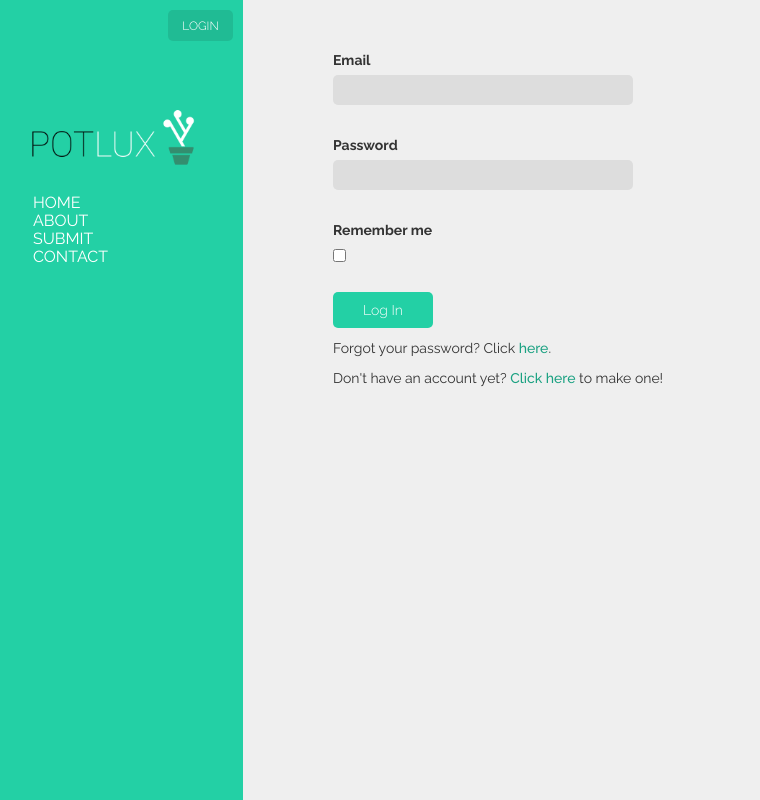
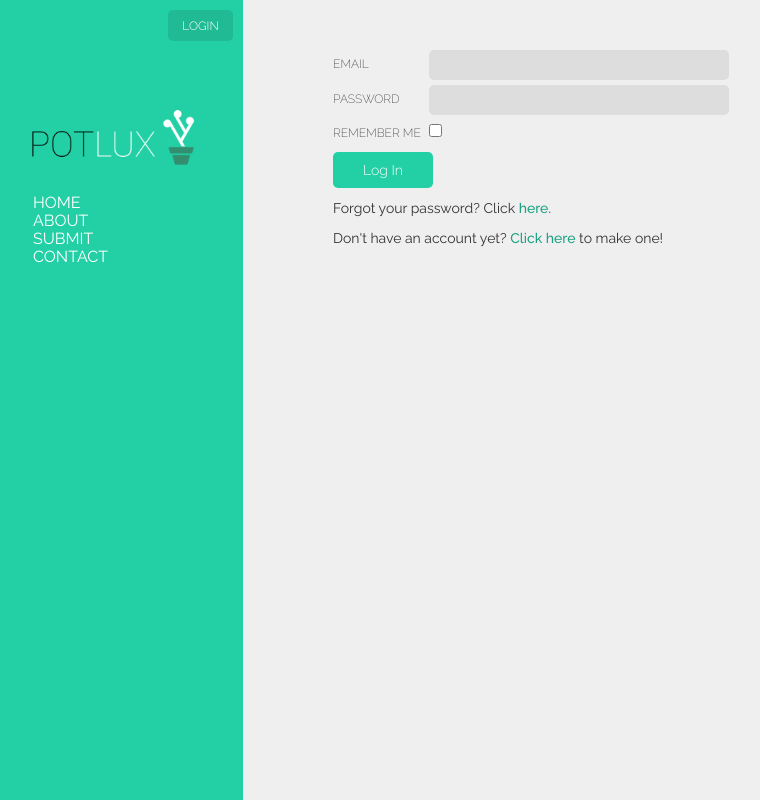
Before and after one commit to potlux/potlux, a Flask app: page /login in a window 1280 px wide. Shown: the whole page, without its empty margins (7-767 px from the left). Run offline with Flask 2, Linux system fonts and the light colour scheme; parts of the project's set-up code (start-up, migrations or seed data) failed here and were passed over; some libraries are stand-ins or nearby versions.

Commit message:
styling for login

```diff
--- a/potlux/static/resources/css/custom.css
+++ b/potlux/static/resources/css/custom.css
@@ -66,15 +66,6 @@ a:hover {
 	border-radius: 5px;
 }
 
-#email, #password, #first_name, #last_name, #confirm {
-	width: 300px;
-	background: #DDD;
-	border: none;
-	padding: 5px 10px 5px 10px;
-	border-radius: 5px;
-	margin-bottom: 30px;
-}
-
 .register {
 	padding-top:50px;
 	padding-left:50px;
@@ -92,10 +83,6 @@ a:hover {
 	background-image: none;
 }
 
-.submitBubble:focus, .contactBubble:focus, .summBubble:focus, #email:focus, #password:focus, #first_name:focus, #last_name:focus, #confirm:focus {
-	background: #fff;
-}
-
 .contactBubble {
 	width: 148px;
 	background: #DDD;
@@ -111,6 +98,10 @@ a:hover {
 
 .nowrap {
 	white-space: nowrap;
+}
+
+.rememberme {
+	padding-top: 10px;
 }
 
 .summBubble {
--- a/potlux/templates/_templatehelpers.html
+++ b/potlux/templates/_templatehelpers.html
@@ -4,7 +4,7 @@
     <td>
       {{ field(**kwargs)|safe }}
       {% if field.errors %}
-        <ul class=errors>
+        <ul class="errors">
         {% for error in field.errors %}
           <li>{{ error }}</li>
         {% endfor %}
@@ -17,16 +17,24 @@
   </tr>
 {% endmacro %}
 
-{% macro render_field(field) %}
-  <dt>{{ field.label }}
-  <dd>{{ field(**kwargs)|safe }}
-  {% if field.errors %}
-    {% for error in field.errors %}
-    <div class="alert alert-danger alert-dismissible darshd" role="alert"><button type="button" class="close" data-dismiss="alert" aria-label="Close"><span aria-hidden="true">&times;</span></button>{{ error }}</div>
-    {% endfor %}
-    </ul>
+{% macro render_field(field, label) %}
+  <tr>
+    <td class="formtd">{{ label }}</td>
+    <td>
+      {{ field(**kwargs)|safe }}
+    </td>
+    {% if field.errors %}
+    <td>&nbsp;&nbsp;&nbsp;&nbsp;</td>
+    <td>
+      {% for error in field.errors %}
+      <div class="alert alert-danger alert-dismissible darshd" role="alert" style="padding:4px 30px 4px 7px;margin:0;"><button type="button" class="close" data-dismiss="alert" aria-label="Close"><span aria-hidden="true">&times;</span></button>{{ error }}</div>
+      {% endfor %}
+    </td>
   {% endif %}
-  </dd>
+  </tr>
+  <tr>
+    <td class="spacer">&nbsp;</td>
+  </tr>
 {% endmacro %}
 
 {% macro render_project_field(label, current_text) %}
--- a/potlux/templates/login.html
+++ b/potlux/templates/login.html
@@ -14,12 +14,12 @@
 	<div class="loginpage">
 
 	<form method="post" action="/login">
-	  <dl>
 	  	<input type="hidden" name="_csrf_token" value="{{ csrf_token() }}" />
-	    {{ render_field(form.email) }}
-	    {{ render_field(form.password) }}
-	    {{ render_field(form.remember) }}
-	  </dl>
+	  	<table>
+	    {{ render_field(form.email, 'EMAIL', class='submitBubble') }}
+	    {{ render_field(form.password, 'PASSWORD', class='submitBubble') }}
+	    {{ render_field(form.remember, 'REMEMBER ME') }}
+		</table>
 	  <p><input type="submit" value="Log In" class="subButton">
 	</form>
 
```
Also changed, not shown: potlux/templates/register.html (+9 -8 lines), potlux/templates/reset.html (+6 -5 lines).
